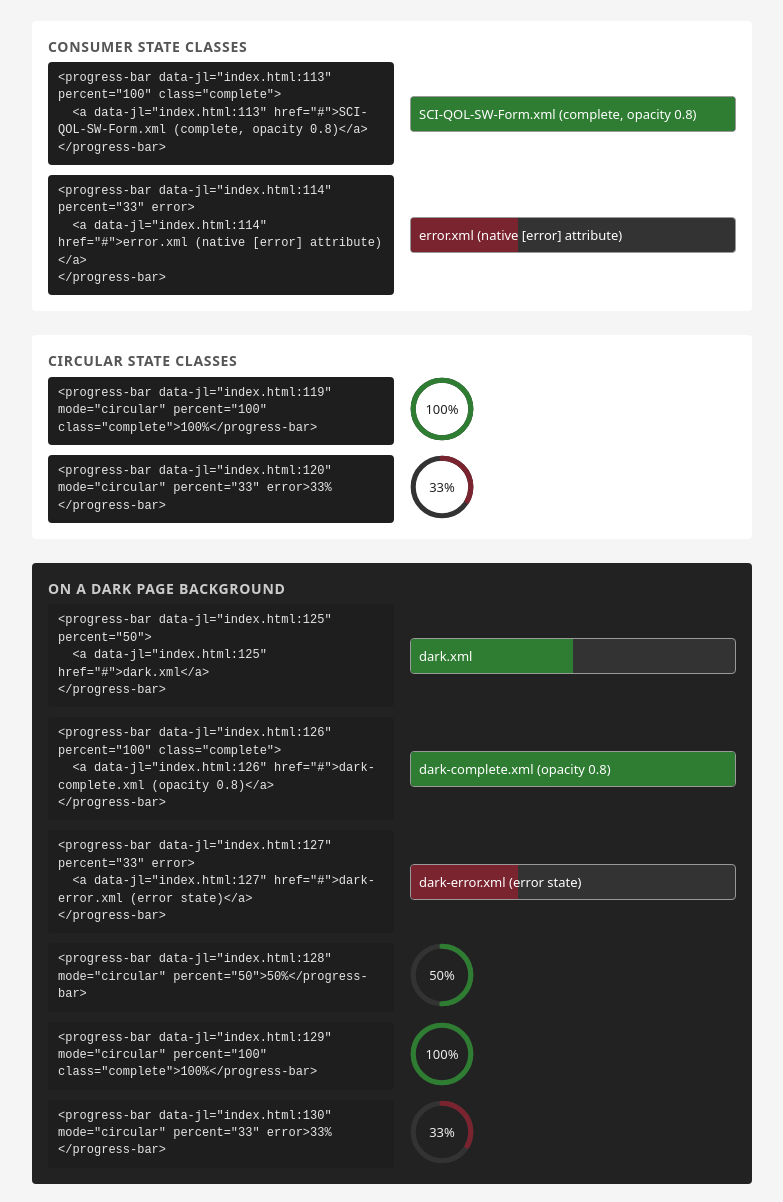
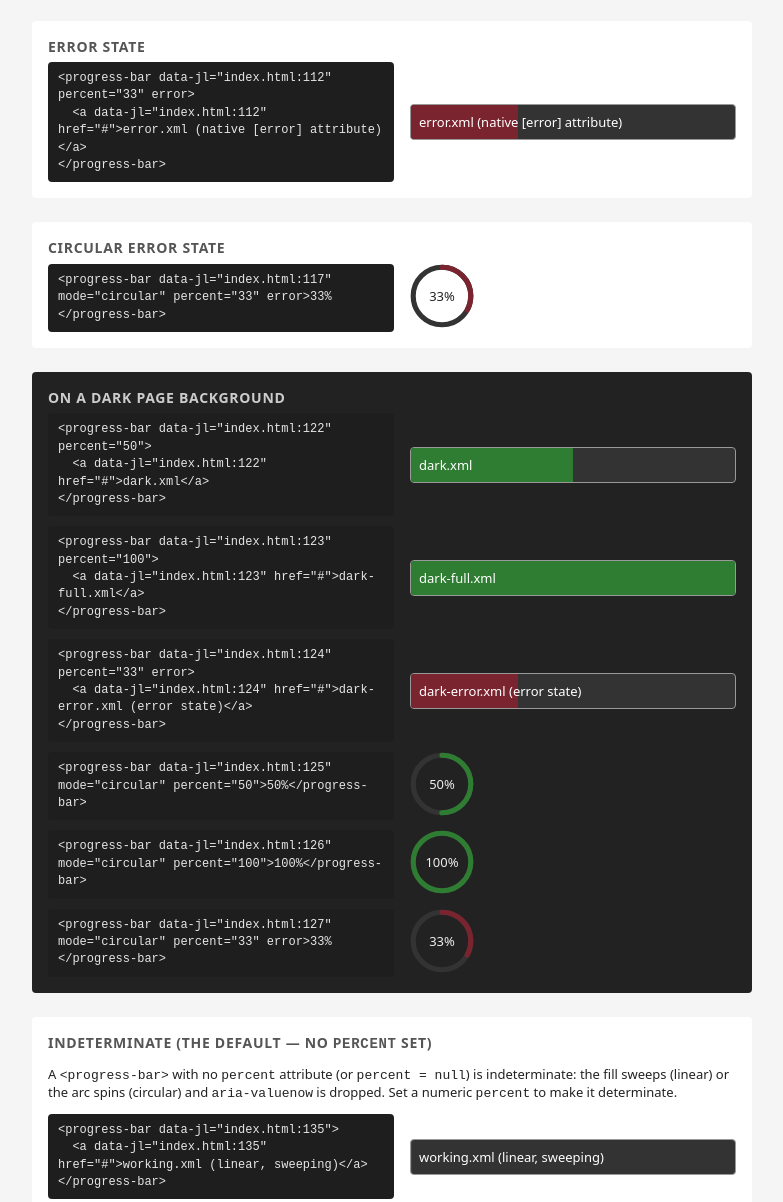
Before and after one commit to botandrose/progress-bar, a website: page index.html in a window 1280 px wide. Shown: the part 1212-2414 px from the top of the page, without its empty margins (248-1031 px from the left). Drawn offline with Linux system fonts and the light colour scheme.

Commit message:
Remove dead .complete demo class; reframe state sections around the error attribute

```diff
--- a/index.html
+++ b/index.html
@@ -61,7 +61,6 @@
     }
 
     a { color: #fff; text-decoration: none; padding-right: 20px; }
-    progress-bar.complete { opacity: 1.0; }
     .bg-dark  { background: #222; color: #eee; padding: 1rem; border-radius: 4px; }
     .bg-light { background: #fff; padding: 1rem; border-radius: 4px; }
 
@@ -109,24 +108,22 @@
   </section>
 
   <section class="bg-light">
-    <h2>Consumer state classes</h2>
-    <div class="example"><progress-bar percent="100" class="complete"><a href="#">SCI-QOL-SW-Form.xml (complete, opacity 0.8)</a></progress-bar></div>
+    <h2>Error state</h2>
     <div class="example"><progress-bar percent="33" error><a href="#">error.xml (native [error] attribute)</a></progress-bar></div>
   </section>
 
   <section class="bg-light">
-    <h2>Circular state classes</h2>
-    <div class="example"><progress-bar mode="circular" percent="100" class="complete">100%</progress-bar></div>
+    <h2>Circular error state</h2>
     <div class="example"><progress-bar mode="circular" percent="33" error>33%</progress-bar></div>
   </section>
 
   <section class="bg-dark">
     <h2 style="color:#ccc">On a dark page background</h2>
     <div class="example"><progress-bar percent="50"><a href="#">dark.xml</a></progress-bar></div>
-    <div class="example"><progress-bar percent="100" class="complete"><a href="#">dark-complete.xml (opacity 0.8)</a></progress-bar></div>
+    <div class="example"><progress-bar percent="100"><a href="#">dark-full.xml</a></progress-bar></div>
     <div class="example"><progress-bar percent="33" error><a href="#">dark-error.xml (error state)</a></progress-bar></div>
     <div class="example"><progress-bar mode="circular" percent="50">50%</progress-bar></div>
-    <div class="example"><progress-bar mode="circular" percent="100" class="complete">100%</progress-bar></div>
+    <div class="example"><progress-bar mode="circular" percent="100">100%</progress-bar></div>
     <div class="example"><progress-bar mode="circular" percent="33" error>33%</progress-bar></div>
   </section>
 
```
